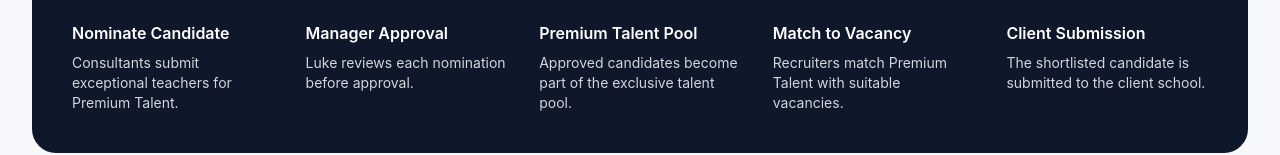
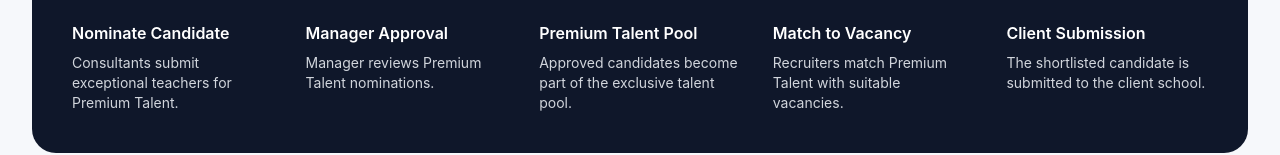
Before and after one commit to Maroua-27/premium-talent, a Next.js app: page / in a window 1280 px wide. Shown: the part 1053-1208 px from the top of the page. Built offline with nearby package versions, Linux system fonts and the light colour scheme.

Commit message:
Update homepage to Premium Talent Demo

```diff
--- a/app/page.tsx
+++ b/app/page.tsx
@@ -160,7 +160,7 @@ export default function Home() {
               </h3>
 
               <p className="mt-2 text-sm text-gray-300">
-                Luke reviews each nomination before approval.
+                Manager reviews Premium Talent nominations.
               </p>
 
             </div>
```
